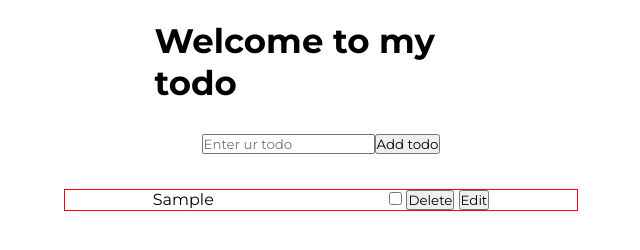
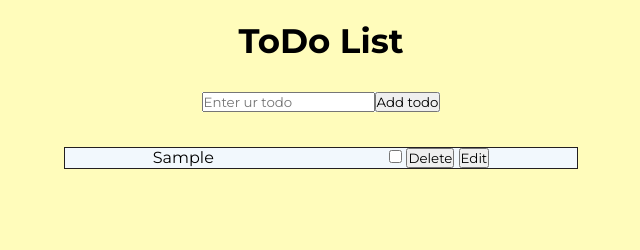
Before and after one commit to brnvd/To-Do-List, a plain HTML site: page index.html in a window 1280 px wide. Both pictures are taken after typing "Sample" into the empty fields and a click on the button "Add todo". Shown: the whole page, without its empty margins (319-959 px from the left). Drawn offline with Linux system fonts and the light colour scheme.

Commit message:
initial commit

```diff
--- a/css/style.css
+++ b/css/style.css
@@ -8,6 +8,7 @@ body{
     height: 100vh;
     overflow: hidden;
     position: absolute;
+    background: #FFFCBB;
 }
 .todo{
     display: flex;
@@ -26,15 +27,19 @@ body{
     display: flex;
     flex-direction: row;
     margin: 10px auto;
+    background-color: #F2F8FD;
 }
 .checked{
-    background-color: red;
+    background-color: #231F20;
+    text-decoration: line-through;
+    border: 1px solid #F2F8FD;
 }
 .todo-items-item{
     display: flex;
     flex-direction: row;
     justify-content: space-around;
-    border: 1px solid red;
     width: 40%;
     margin: 25px auto;
+    border: 1px solid #231F20;
+    background-color: #F2F8FD;
 }
--- a/index.html
+++ b/index.html
@@ -12,7 +12,7 @@
 </head>
 <body>
     <div class="todo">
-        <h1 class="todo-h1">Welcome to my todo</h1>
+        <h1 class="todo-h1" align="center">ToDo List</h1>
         <div class="todo-input">
             <input id="inputTodo" type="text" placeholder="Enter ur todo">
             <button id="addBtn">Add todo</button>
```
